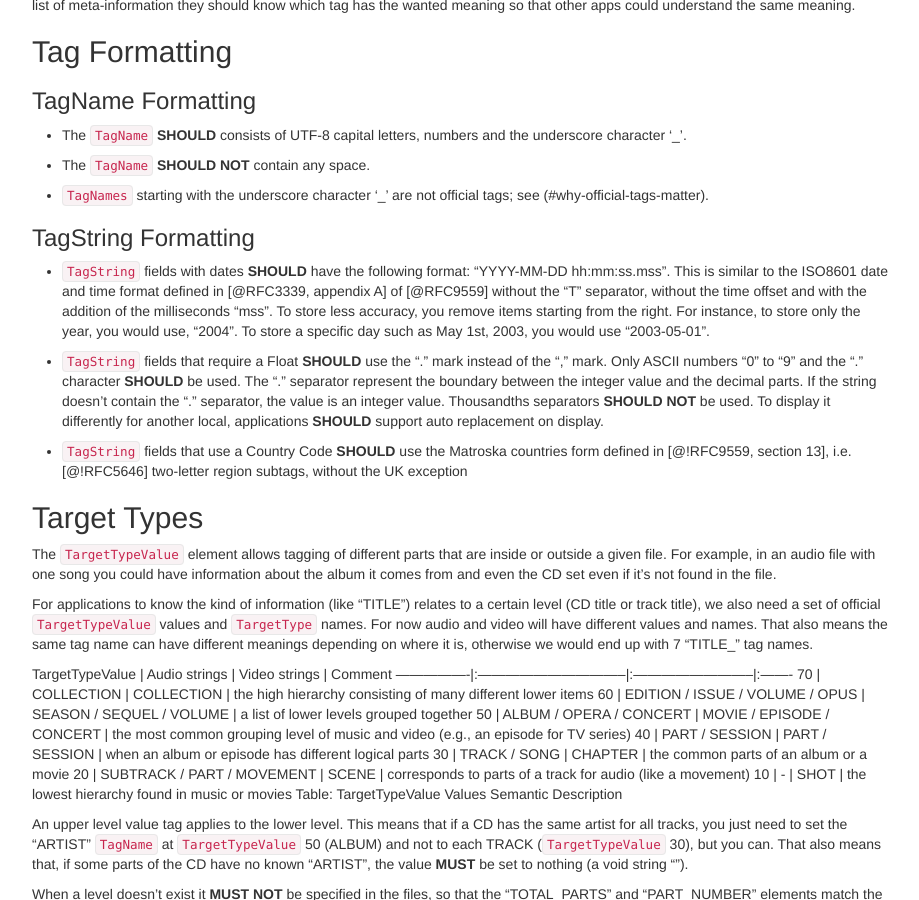
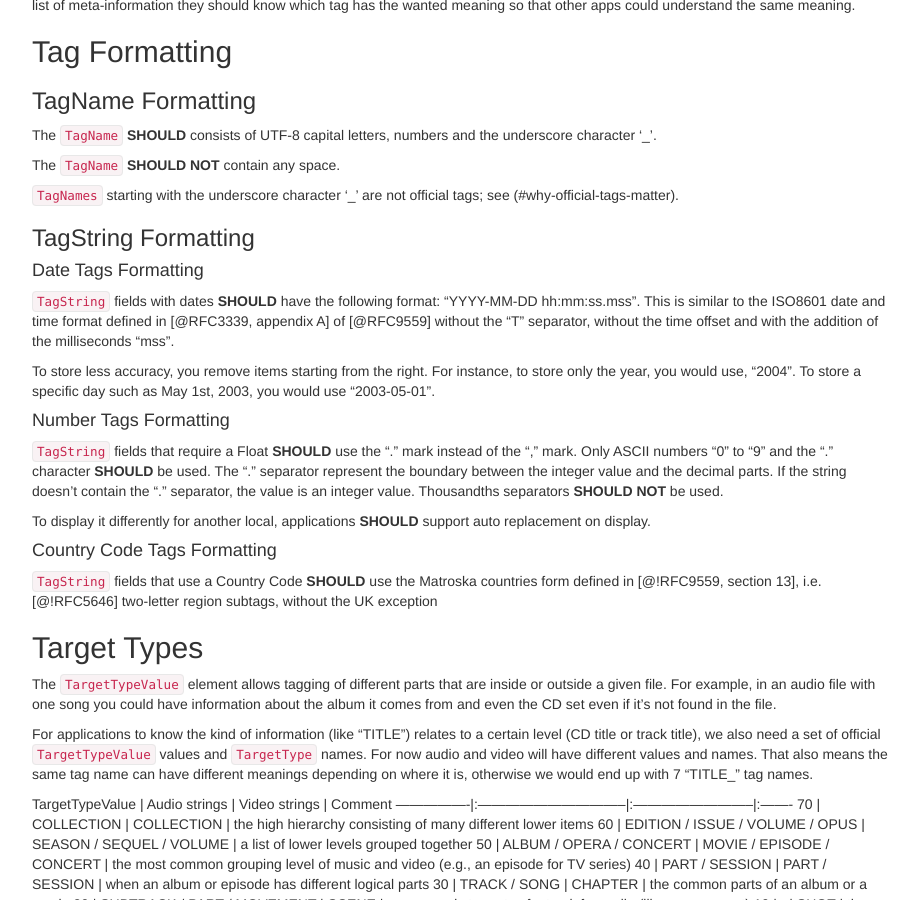
Before and after one commit to ietf-wg-cellar/matroska-specification, a Jekyll site: the page built from tagging.md, in a window 1280 px wide and 900 px high, scrolled down 1752 px. Shown: the whole window, without its empty margins (273-1192 px from the left). Built offline with Jekyll 4.4.1, drawn with Linux system fonts in a browser that asks for light colours; our own code applies the rules of GitHub Pages for plain Markdown files.

Commit message:
use different sections for TagString types
So we have more flexibility on the formatting, and more precision on the references

```diff
--- a/tagging.md
+++ b/tagging.md
@@ -102,30 +102,38 @@ which tag has the wanted meaning so that other apps could understand the same me
 
 ### TagName Formatting
 
-* The `TagName` **SHOULD** consists of UTF-8 capital letters, numbers and the underscore character '_'.
+The `TagName` **SHOULD** consists of UTF-8 capital letters, numbers and the underscore character '_'.
 
-* The `TagName` **SHOULD NOT** contain any space.
+The `TagName` **SHOULD NOT** contain any space.
 
-* `TagNames` starting with the underscore character '_' are not official tags; see (#why-official-tags-matter).
+`TagNames` starting with the underscore character '_' are not official tags; see (#why-official-tags-matter).
 
 ### TagString Formatting
 
-* `TagString` fields with dates **SHOULD** have the following format: "YYYY-MM-DD hh:mm:ss.mss".
-  This is similar to the ISO8601 date and time format defined in [@RFC3339, appendix A] of [@RFC9559]
-  without the "T" separator, without the time offset and with the addition of the milliseconds "mss".
-  To store less accuracy, you remove items starting from the right. For instance, to store only the year,
-  you would use, "2004". To store a specific day such as May 1st, 2003, you would use "2003-05-01".
+#### Date Tags Formatting
 
-* `TagString` fields that require a Float **SHOULD** use the "." mark instead of the "," mark.
-  Only ASCII numbers "0" to "9" and the "." character **SHOULD** be used.
-  The "." separator represent the boundary between the integer value and the decimal parts.
-  If the string doesn't contain the "." separator, the value is an integer value.
-  Thousandths separators **SHOULD NOT** be used.
-  To display it differently for another local, applications **SHOULD** support auto
-  replacement on display.
+`TagString` fields with dates **SHOULD** have the following format: "YYYY-MM-DD hh:mm:ss.mss".
+This is similar to the ISO8601 date and time format defined in [@RFC3339, appendix A] of [@RFC9559]
+without the "T" separator, without the time offset and with the addition of the milliseconds "mss".
 
-* `TagString` fields that use a Country Code **SHOULD** use the Matroska countries form defined in [@!RFC9559, section 13],
-  i.e. [@!RFC5646] two-letter region subtags, without the UK exception
+To store less accuracy, you remove items starting from the right. For instance, to store only the year,
+you would use, "2004". To store a specific day such as May 1st, 2003, you would use "2003-05-01".
+
+#### Number Tags Formatting
+
+`TagString` fields that require a Float **SHOULD** use the "." mark instead of the "," mark.
+Only ASCII numbers "0" to "9" and the "." character **SHOULD** be used.
+The "." separator represent the boundary between the integer value and the decimal parts.
+If the string doesn't contain the "." separator, the value is an integer value.
+Thousandths separators **SHOULD NOT** be used.
+
+To display it differently for another local, applications **SHOULD** support auto
+replacement on display.
+
+#### Country Code Tags Formatting
+
+`TagString` fields that use a Country Code **SHOULD** use the Matroska countries form defined in [@!RFC9559, section 13],
+i.e. [@!RFC5646] two-letter region subtags, without the UK exception
 
 ## Target Types
 
```
Also changed, not shown: matroska_tags.xml (+12 -12 lines).
